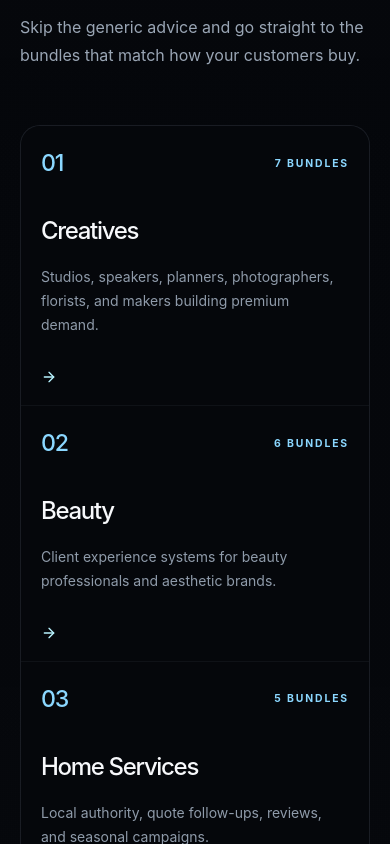
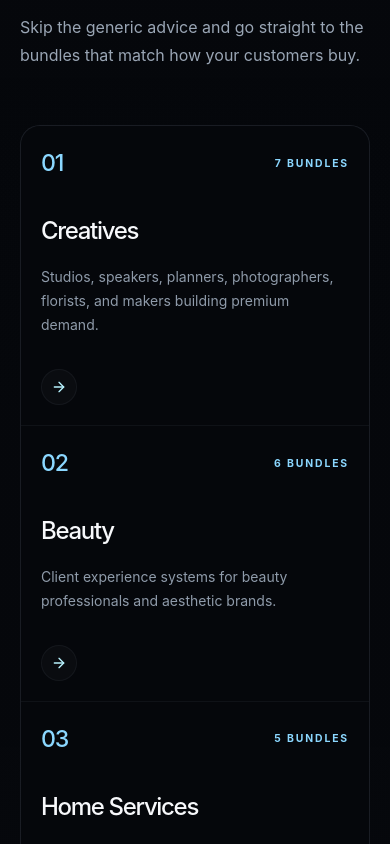
Before and after one commit to nefryt87/contentelevated, a Next.js app: page / in a window 390 px wide. Shown: the part 10440-11284 px from the top of the page. Built offline with nearby package versions, Linux system fonts and the light colour scheme.

Commit message:
Refine brand palette and mobile polish

```diff
--- a/app/globals.css
+++ b/app/globals.css
@@ -200,6 +200,99 @@ a:hover .brand-logo {
 .premium-edge:hover::after {
   opacity: 1;
   transform: scale(1.015);
+}
+
+.category-card {
+  position: relative;
+  isolation: isolate;
+  overflow: hidden;
+  backface-visibility: hidden;
+  transform: translateZ(0);
+}
+
+.category-card::before {
+  position: absolute;
+  inset: 0;
+  z-index: -2;
+  content: "";
+  background:
+    radial-gradient(circle at 20% 0%, rgba(184, 243, 255, 0.09), transparent 34%),
+    radial-gradient(circle at 92% 18%, rgba(107, 124, 255, 0.11), transparent 35%),
+    linear-gradient(145deg, rgba(255, 255, 255, 0.016), transparent 56%);
+  opacity: 0;
+  transition: opacity 0.55s ease;
+}
+
+.category-card::after {
+  position: absolute;
+  inset: 1px;
+  z-index: -1;
+  content: "";
+  border-radius: inherit;
+  background:
+    linear-gradient(120deg, transparent 12%, rgba(184, 243, 255, 0.038), transparent 38%),
+    linear-gradient(180deg, rgba(255, 255, 255, 0.018), transparent);
+  opacity: 0.4;
+  transform: translateX(-18%);
+  transition: opacity 0.55s ease, transform 0.85s cubic-bezier(0.22, 1, 0.36, 1);
+}
+
+.category-card__glow {
+  position: absolute;
+  inset: auto -20% -38% -20%;
+  z-index: -1;
+  height: 68%;
+  opacity: 0;
+  background: radial-gradient(ellipse at center, rgba(108, 238, 255, 0.16), rgba(107, 124, 255, 0.09) 42%, transparent 70%);
+  filter: blur(30px);
+  transform: translateY(24%);
+  transition: opacity 0.65s ease, transform 0.65s ease;
+}
+
+.category-card__line {
+  position: absolute;
+  left: 0;
+  right: 0;
+  top: 0;
+  height: 1px;
+  opacity: 0;
+  background: linear-gradient(90deg, transparent, rgba(184, 243, 255, 0.65), rgba(107, 124, 255, 0.28), transparent);
+  transform: translateX(-38%);
+  transition: opacity 0.5s ease, transform 0.85s cubic-bezier(0.22, 1, 0.36, 1);
+}
+
+.category-card__number,
+.category-card__count {
+  transition: color 0.45s ease, opacity 0.45s ease, transform 0.45s ease;
+}
+
+.category-card:hover::before {
+  opacity: 1;
+}
+
+.category-card:hover::after {
+  opacity: 0.86;
+  transform: translateX(18%);
+}
+
+.category-card:hover .category-card__glow {
+  opacity: 1;
+  transform: translateY(0);
+}
+
+.category-card:hover .category-card__line {
+  opacity: 1;
+  transform: translateX(0);
+}
+
+.category-card:hover .category-card__number {
+  color: #f7fbff;
+  transform: translateY(-2px);
+}
+
+.category-card:hover .category-card__count {
+  color: #d8f8ff;
+  opacity: 0.95;
 }
 
 .luxe-sheen {
@@ -439,6 +532,10 @@ a:hover .brand-logo {
   }
 
   .premium-edge::after,
+  .category-card::before,
+  .category-card::after,
+  .category-card__glow,
+  .category-card__line,
   .luxe-card::before,
   .luxe-sheen,
   .shine,
--- a/app/page.jsx
+++ b/app/page.jsx
@@ -467,19 +467,23 @@ function CategoryShowcase() {
             href={`/categories/${category.slug}`}
             initial={{ opacity: 0, y: 16 }}
             whileInView={{ opacity: 1, y: 0 }}
-            whileHover={{ y: -2 }}
+            whileHover={{ y: -4 }}
             whileTap={{ scale: 0.985 }}
             viewport={{ once: true, margin: "-80px" }}
             transition={{ duration: 0.44, delay: index * 0.035, ease: [0.22, 1, 0.36, 1] }}
-            className="group min-h-[12rem] bg-[#05070b] p-5 transition duration-500 hover:bg-[#10141b] sm:p-7 lg:min-h-[14rem]"
+            className="category-card group min-h-[12rem] bg-[#05070b] p-5 transition duration-500 sm:p-7 lg:min-h-[14rem]"
           >
+            <span className="category-card__glow" />
+            <span className="category-card__line" />
             <div className="mb-8 flex items-center justify-between">
-              <span className="editorial-serif text-[1.45rem] text-[#8bd7ff] sm:text-[1.75rem]">0{index + 1}</span>
-              <span className="text-[0.65rem] font-bold uppercase tracking-[0.18em] text-[#8bd7ff] sm:text-xs sm:tracking-[0.22em]">{category.count} bundles</span>
+              <span className="category-card__number editorial-serif text-[1.45rem] text-[#8bd7ff] sm:text-[1.75rem]">0{index + 1}</span>
+              <span className="category-card__count text-[0.65rem] font-bold uppercase tracking-[0.18em] text-[#8bd7ff] sm:text-xs sm:tracking-[0.22em]">{category.count} bundles</span>
             </div>
             <h3 className="editorial-serif text-[1.5rem] sm:text-[1.75rem]">{category.title}</h3>
             <p className="mt-4 text-sm leading-6 text-[#8f9baa]">{category.text}</p>
-            <ArrowRight className="mt-8 h-4 w-4 text-[#b8f3ff] transition group-hover:translate-x-1" />
+            <span className="mt-8 inline-grid h-9 w-9 place-items-center rounded-full border border-[#6f7a89]/10 bg-white/[0.025] text-[#b8f3ff] transition duration-500 group-hover:border-[#b8f3ff]/35 group-hover:bg-[#b8f3ff]/8">
+              <ArrowRight className="h-4 w-4 transition duration-500 group-hover:translate-x-0.5" />
+            </span>
           </motion.a>
         ))}
       </div>
```
